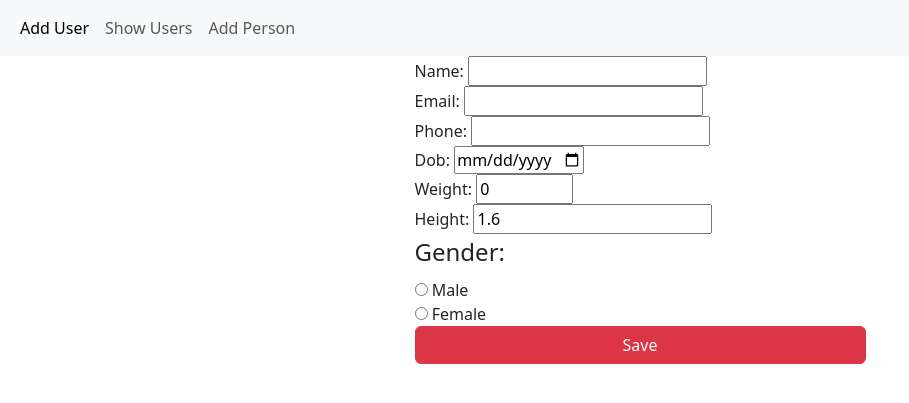
After one commit to 00TONKALOL/HTML-DJANGO, a Django app: page /add-person in a window 1280 px wide. The commit adds this page. Shown: the top 403 px of the page, without its empty margins (0-909 px from the left). Run offline with Django 5.2, Linux system fonts and the light colour scheme; some libraries are stand-ins or nearby versions.

Commit message:
Django Amendments and New HTMLFiles

```diff
--- a/Django_8/urls.py
+++ b/Django_8/urls.py
@@ -21,6 +21,7 @@
 
 urlpatterns = [
     path('', views.home ,name='home-page'),
+    path('add-person', views.add_person, name='add-person-page'),
     path('people', views.people, name='people-page'),
     path('submit', views.submit, name='submit-page'),
     path('admin/', admin.site.urls),
--- /dev/null
+++ b/app_101/myforms.py
@@ -0,0 +1,17 @@
+import phone
+from django import forms
+
+from app_101.models import Person
+
+
+class PersonForm(forms.ModelForm):
+    gender = forms.ChoiceField(choices={('Male', 'Male'), ('Female', 'Female')}, widget=forms.RadioSelect)
+
+    class Meta:
+        model = Person
+        fields = ['name', 'email', 'phone', 'dob', 'weight', 'height', 'gender']
+        widgets = {
+            'dob': forms.DateInput(attrs={'type': 'date', 'min':'1900-01-01', 'max':'2025-12-31'}),
+        'weight': forms.NumberInput(attrs={'type': 'number', 'min': 20, 'max': 120}),
+        'height': forms.NumberInput(attrs={'type': 'number', 'min': 1.4, 'max': 2.5}),
+        }
--- a/app_101/views.py
+++ b/app_101/views.py
@@ -3,6 +3,7 @@
 from django.shortcuts import render, redirect
 
 from app_101.models import Person
+from app_101.myforms import PersonForm
 
 
 # Create your views here.
@@ -44,3 +45,15 @@
     user.delete()
     message=f"User {user.name} deleted successfully"
     return redirect('people-page' , {'message':message})
+
+
+def add_person(request):
+    if request.method == "POST":
+        form = PersonForm(request.POST)
+        if form.is_valid():
+            form.save()
+            return redirect('people-page')
+    else:
+        form=PersonForm()
+
+    return render(request,'forms.html' , {'form':form})
--- /dev/null
+++ b/templates/forms.html
@@ -0,0 +1,18 @@
+{% extends 'master.html' %}
+
+{% block content %}
+<div class="container">
+<div class="row justify-content-center">
+    <div class="col-sm-5">
+        <form action="{% url 'add-person-page' %}" method="post" >
+            {% csrf_token %}
+           {{ form }}
+            <button class="btn btn-danger w-100">Save</button>
+        </form>
+    </div>
+</div>
+</div>
+
+
+
+{% endblock %}
--- a/templates/master.html
+++ b/templates/master.html
@@ -18,7 +18,9 @@
             <li>
                 <a class="nav-link" href="{% url 'people-page' %}">Show Users</a>
             </li>
-
+            <li>
+                <a class="nav-link" href="{% url 'add-person-page' %}">Add Person</a>
+            </li>
         </ul>
     </div>
 </nav>
```
Also changed, not shown: db.sqlite3.
